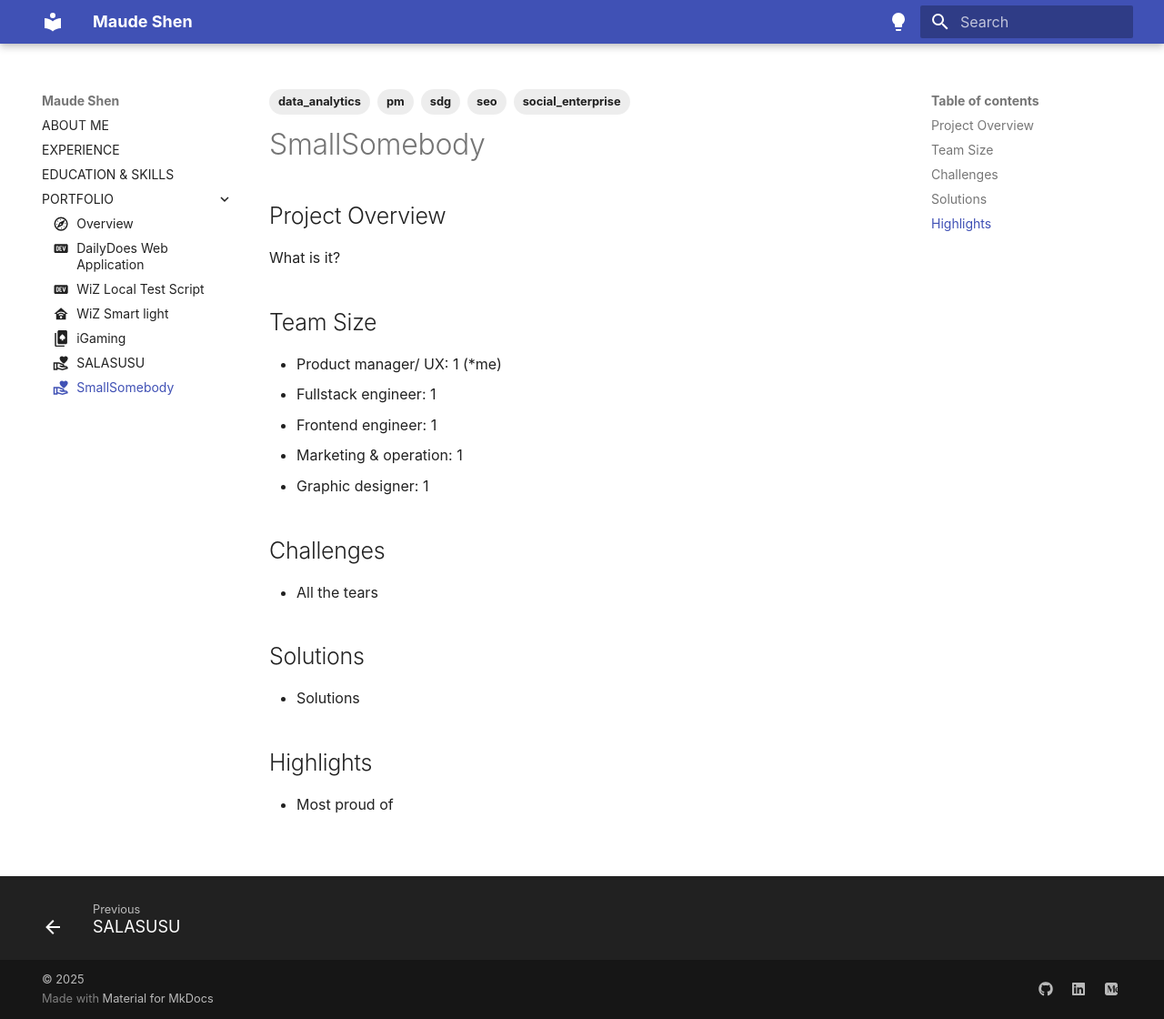
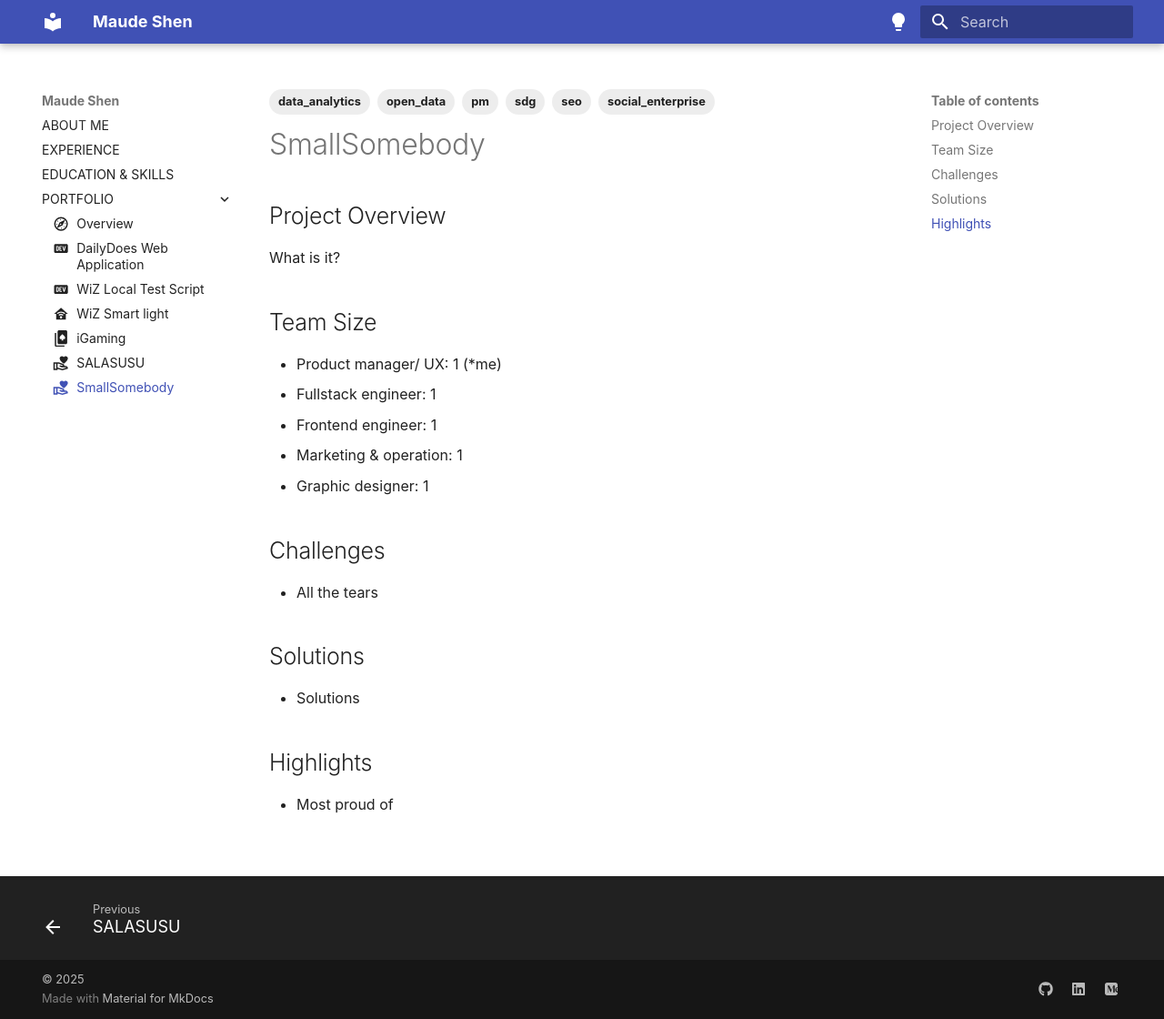
Before and after one commit to maudes/cv, an MkDocs documentation site: the page built from docs/projects/smallsomebody.md, in a window 1280 px wide and 1120 px high. Shown: the whole window at 91% size. Built offline with MkDocs 1.6.1 and Material for MkDocs 9.7.7, drawn with Linux system fonts in a browser that asks for light colours; some web fonts are replaced.

Commit message:
Update: tags

```diff
--- a/docs/projects/smallsomebody.md
+++ b/docs/projects/smallsomebody.md
@@ -2,7 +2,7 @@
 title: SmallSomebody
 layout: blog
 icon: material/hand-heart-outline
-tags: [pm, sdg, social_enterprise, data_analytics, seo]
+tags: [pm, sdg, social_enterprise, data_analytics, seo, open_data]
 description: Led the integration and platform stability, UX performance of WiZ service
 ---
 
```
Also changed, not shown: docs/portfolio.md (+1 -1 lines), docs/projects/dailydose.md (+1 -0 lines).
